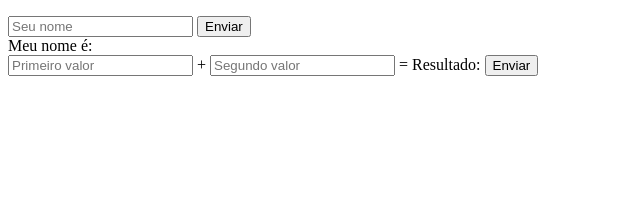
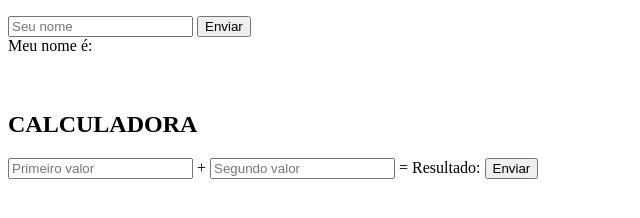
Before and after one commit to tomas-nogueira/Tomas-Repository, a plain HTML site: page index.html in a window 1280 px wide. Shown: the part 100-318 px from the top of the page, without its empty margins (0-640 px from the left). Drawn offline with Linux system fonts and the light colour scheme.

Commit message:
alteração js

```diff
--- a/index.html
+++ b/index.html
@@ -18,6 +18,9 @@
         <br>
         <span id="mensagem">Meu nome é:</span>
     </div>
+    <br>
+    <br>
+    <h2>CALCULADORA</h2>
     <div>
         <input id="numero" type="text" placeholder="Primeiro valor">
         <span>+</span>
```
